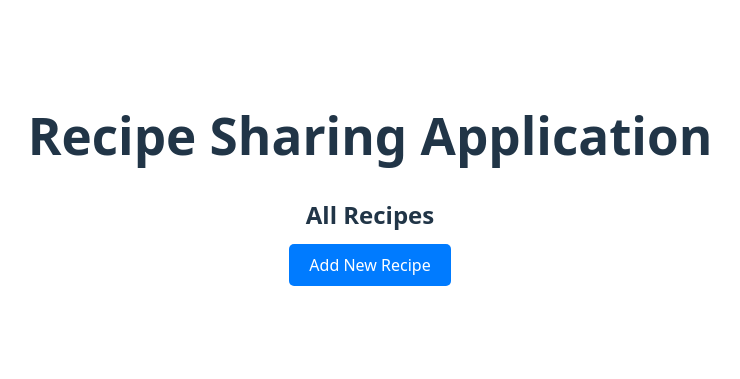
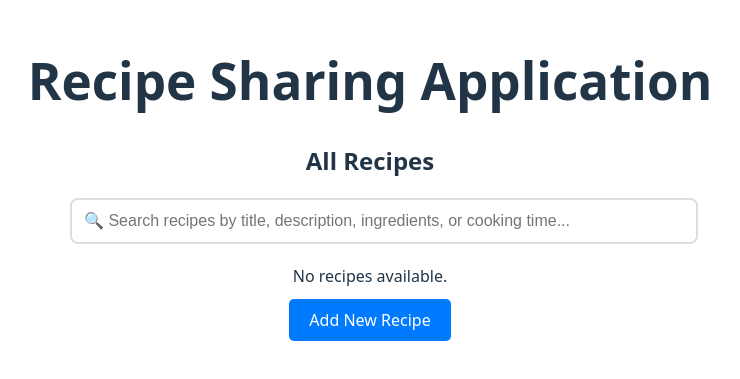
Before and after one commit to drix101/alx-fe-reactjs, a React (Vite) app in the folder recipe-sharing-app/: page / in a window 1280 px wide. Shown: the part 225-604 px from the top of the page, without its empty margins (270-1010 px from the left). Built offline with nearby package versions, Linux system fonts and the light colour scheme.

Commit message:
Implementing Advanced Search and Filtering Capabilities

```diff
--- a/recipe-sharing-app/src/components/AddRecipeForm.jsx
+++ b/recipe-sharing-app/src/components/AddRecipeForm.jsx
@@ -8,17 +8,27 @@ const AddRecipeForm = () => {
   const navigate = useNavigate()
   const [title, setTitle] = useState('')
   const [description, setDescription] = useState('')
+  const [ingredients, setIngredients] = useState('')
+  const [cookingTime, setCookingTime] = useState('')
 
   const handleSubmit = (e) => {
     e.preventDefault()
     if (!title.trim() || !description.trim()) {
-      alert('Both fields are required')
+      alert('Title and description are required')
       return
     }
 
-    addRecipe({ id: Date.now(), title: title.trim(), description: description.trim() })
+    addRecipe({
+      id: Date.now(),
+      title: title.trim(),
+      description: description.trim(),
+      ingredients: ingredients.trim(),
+      cookingTime: cookingTime.trim()
+    })
     setTitle('')
     setDescription('')
+    setIngredients('')
+    setCookingTime('')
     navigate('/')
   }
 
@@ -57,6 +67,37 @@ const AddRecipeForm = () => {
             }}
           ></textarea>
         </div>
+        <div style={{ marginBottom: '15px' }}>
+          <textarea
+            placeholder="Ingredients (one per line or comma-separated)"
+            value={ingredients}
+            onChange={(e) => setIngredients(e.target.value)}
+            style={{
+              width: '100%',
+              padding: '10px',
+              border: '1px solid #ddd',
+              borderRadius: '4px',
+              fontSize: '16px',
+              minHeight: '80px',
+              resize: 'vertical'
+            }}
+          ></textarea>
+        </div>
+        <div style={{ marginBottom: '15px' }}>
+          <input
+            type="text"
+            placeholder="Cooking time (e.g., 30 minutes, 1 hour)"
+            value={cookingTime}
+            onChange={(e) => setCookingTime(e.target.value)}
+            style={{
+              width: '100%',
+              padding: '10px',
+              border: '1px solid #ddd',
+              borderRadius: '4px',
+              fontSize: '16px'
+            }}
+          />
+        </div>
         <div style={{ display: 'flex', gap: '10px' }}>
           <button
             type="submit"
--- a/recipe-sharing-app/src/components/EditRecipeForm.jsx
+++ b/recipe-sharing-app/src/components/EditRecipeForm.jsx
@@ -6,12 +6,14 @@ const EditRecipeForm = ({ recipe }) => {
   const updateRecipe = useRecipeStore((state) => state.updateRecipe);
   const [title, setTitle] = useState(recipe.title);
   const [description, setDescription] = useState(recipe.description);
+  const [ingredients, setIngredients] = useState(recipe.ingredients || '');
+  const [cookingTime, setCookingTime] = useState(recipe.cookingTime || '');
   const [isEditing, setIsEditing] = useState(false);
 
   const handleSubmit = (event) => {
     event.preventDefault();
     if (!title.trim() || !description.trim()) {
-      alert('Both fields are required');
+      alert('Title and description are required');
       return;
     }
 
@@ -19,6 +21,8 @@ const EditRecipeForm = ({ recipe }) => {
       ...recipe,
       title: title.trim(),
       description: description.trim(),
+      ingredients: ingredients.trim(),
+      cookingTime: cookingTime.trim(),
     });
     setIsEditing(false);
   };
@@ -26,6 +30,8 @@ const EditRecipeForm = ({ recipe }) => {
   const handleCancel = () => {
     setTitle(recipe.title);
     setDescription(recipe.description);
+    setIngredients(recipe.ingredients || '');
+    setCookingTime(recipe.cookingTime || '');
     setIsEditing(false);
   };
 
@@ -40,23 +46,46 @@ const EditRecipeForm = ({ recipe }) => {
   return (
     <form onSubmit={handleSubmit}>
       <h3>Edit Recipe</h3>
+      <div style={{ marginBottom: '10px' }}>
         <input
           type="text"
           placeholder="Recipe title"
           value={title}
           onChange={(e) => setTitle(e.target.value)}
+          style={{ width: '100%', padding: '8px', marginBottom: '10px' }}
         />
-      <br />
+      </div>
+      <div style={{ marginBottom: '10px' }}>
         <textarea
           placeholder="Recipe description"
           value={description}
           onChange={(e) => setDescription(e.target.value)}
+          style={{ width: '100%', padding: '8px', marginBottom: '10px', minHeight: '80px' }}
         ></textarea>
-      <br />
+      </div>
+      <div style={{ marginBottom: '10px' }}>
+        <textarea
+          placeholder="Ingredients (one per line or comma-separated)"
+          value={ingredients}
+          onChange={(e) => setIngredients(e.target.value)}
+          style={{ width: '100%', padding: '8px', marginBottom: '10px', minHeight: '60px' }}
+        ></textarea>
+      </div>
+      <div style={{ marginBottom: '10px' }}>
+        <input
+          type="text"
+          placeholder="Cooking time (e.g., 30 minutes, 1 hour)"
+          value={cookingTime}
+          onChange={(e) => setCookingTime(e.target.value)}
+          style={{ width: '100%', padding: '8px', marginBottom: '10px' }}
+        />
+      </div>
+      <div style={{ display: 'flex', gap: '10px' }}>
         <button type="submit">Save Changes</button>
         <button type="button" onClick={handleCancel}>
           Cancel
         </button>
+      </div>
     </form>
   );
 };
--- a/recipe-sharing-app/src/components/RecipeDetails.jsx
+++ b/recipe-sharing-app/src/components/RecipeDetails.jsx
@@ -23,8 +23,26 @@ const RecipeDetails = () => {
   return (
     <div>
       <h1>{recipe.title}</h1>
-      <p><strong>Description:</strong></p>
-      <p>{recipe.description}</p>
+
+      <div style={{ marginBottom: '20px' }}>
+        <h3>Description</h3>
+        <p>{recipe.description}</p>
+      </div>
+
+      {recipe.ingredients && (
+        <div style={{ marginBottom: '20px' }}>
+          <h3>Ingredients</h3>
+          <p style={{ whiteSpace: 'pre-line' }}>{recipe.ingredients}</p>
+        </div>
+      )}
+
+      {recipe.cookingTime && (
+        <div style={{ marginBottom: '20px' }}>
+          <h3>Cooking Time</h3>
+          <p>{recipe.cookingTime}</p>
+        </div>
+      )}
+
       <div style={{ marginTop: '20px' }}>
         <EditRecipeForm recipe={recipe} />
         <DeleteRecipeButton recipeId={recipe.id} />
--- a/recipe-sharing-app/src/components/RecipeList.jsx
+++ b/recipe-sharing-app/src/components/RecipeList.jsx
@@ -1,18 +1,29 @@
 import { Link } from 'react-router-dom';
 import { useRecipeStore } from './recipeStore';
+import SearchBar from './SearchBar';
 
 export const RecipeList = () => {
-  const recipes = useRecipeStore((state) => state.recipes)
+  const { recipes, searchTerm, filteredRecipes } = useRecipeStore();
+
+  // Use filtered recipes if there's a search term, otherwise use all recipes
+  const displayRecipes = searchTerm ? filteredRecipes : recipes;
 
   return (
     <div>
       <h2>All Recipes</h2>
-      {recipes.length === 0 ? (
+      <SearchBar />
+
+      {displayRecipes.length === 0 ? (
         <div>
-</div>
+          {searchTerm ? (
+            <p>No recipes found matching "{searchTerm}". <Link to="/add">Add a new recipe!</Link></p>
+          ) : (
+            <p>No recipes available. </p>
+          )}
+        </div>
       ) : (
         <ul style={{ listStyle: 'none', padding: 0 }}>
-          {recipes.map((recipe) => (
+          {displayRecipes.map((recipe) => (
             <li key={recipe.id} style={{
               border: '1px solid #ddd',
               margin: '10px 0',
@@ -37,6 +48,16 @@ export const RecipeList = () => {
                   : recipe.description
                 }
               </p>
+              {recipe.cookingTime && (
+                <p style={{ margin: '5px 0 0 0', color: '#888', fontSize: '14px' }}>
+                  ⏱️ {recipe.cookingTime}
+                </p>
+              )}
+              {recipe.ingredients && (
+                <p style={{ margin: '5px 0 0 0', color: '#888', fontSize: '14px' }}>
+                  🥘 {recipe.ingredients.split('\n')[0].substring(0, 50)}...
+                </p>
+              )}
             </li>
           ))}
         </ul>
--- /dev/null
+++ b/recipe-sharing-app/src/components/SearchBar.jsx
@@ -0,0 +1,54 @@
+import React, { useEffect } from 'react';
+import { useRecipeStore } from './recipeStore';
+
+const SearchBar = () => {
+  const { searchTerm, setSearchTerm, filterRecipes } = useRecipeStore();
+
+  useEffect(() => {
+    filterRecipes();
+  }, [searchTerm, filterRecipes]);
+
+  return (
+    <div style={{ marginBottom: '20px' }}>
+      <div style={{
+        display: 'flex',
+        flexDirection: 'column',
+        gap: '10px',
+        maxWidth: '600px',
+        margin: '0 auto'
+      }}>
+        <input
+          type="text"
+          placeholder="🔍 Search recipes by title, description, ingredients, or cooking time..."
+          value={searchTerm}
+          onChange={(e) => setSearchTerm(e.target.value)}
+          style={{
+            width: '100%',
+            padding: '12px',
+            border: '2px solid #ddd',
+            borderRadius: '8px',
+            fontSize: '16px',
+            transition: 'border-color 0.3s ease'
+          }}
+          onFocus={(e) => {
+            e.target.style.borderColor = '#007bff';
+          }}
+          onBlur={(e) => {
+            e.target.style.borderColor = '#ddd';
+          }}
+        />
+        {searchTerm && (
+          <div style={{
+            fontSize: '14px',
+            color: '#666',
+            textAlign: 'center'
+          }}>
+            Search results will update as you type
+          </div>
+        )}
+      </div>
+    </div>
+  );
+};
+
+export default SearchBar;
--- a/recipe-sharing-app/src/components/recipeStore.js
+++ b/recipe-sharing-app/src/components/recipeStore.js
@@ -1,16 +1,35 @@
 import { create } from 'zustand';
 
-export const useRecipeStore = create((set) => ({
+export const useRecipeStore = create((set, get) => ({
   recipes: [],
+  searchTerm: '',
+  filteredRecipes: [],
+
   addRecipe: (recipe) => set((state) => ({
     recipes: [...state.recipes, recipe],
   })),
+
   updateRecipe: (updatedRecipe) => set((state) => ({
     recipes: state.recipes.map((r) =>
       r.id === updatedRecipe.id ? updatedRecipe : r
     ),
   })),
+
   deleteRecipe: (id) => set((state) => ({
     recipes: state.recipes.filter((r) => r.id !== id),
   })),
+
+  setSearchTerm: (term) => set({ searchTerm: term }),
+
+  filterRecipes: () => set((state) => ({
+    filteredRecipes: state.recipes.filter(recipe => {
+      const searchLower = state.searchTerm.toLowerCase();
+      return (
+        recipe.title.toLowerCase().includes(searchLower) ||
+        recipe.description.toLowerCase().includes(searchLower) ||
+        (recipe.ingredients && recipe.ingredients.toLowerCase().includes(searchLower)) ||
+        (recipe.cookingTime && recipe.cookingTime.toLowerCase().includes(searchLower))
+      );
+    })
+  })),
 }));
```
Lines whose indentation alone changed are shown as unchanged.
